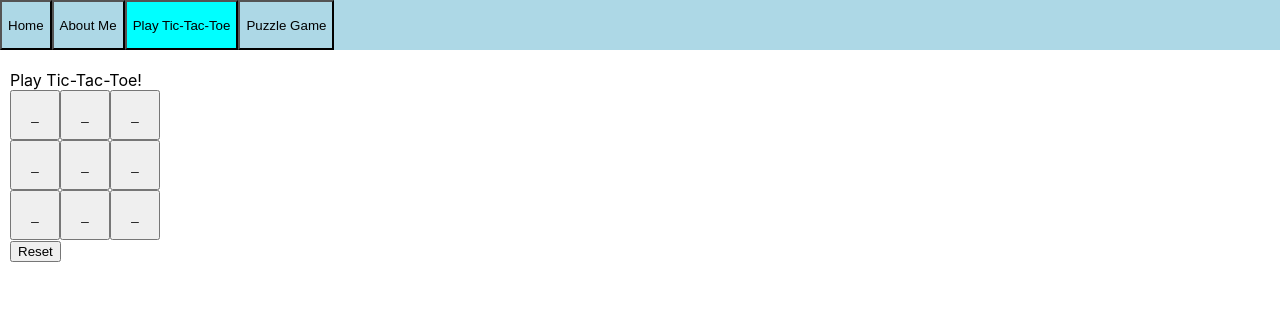
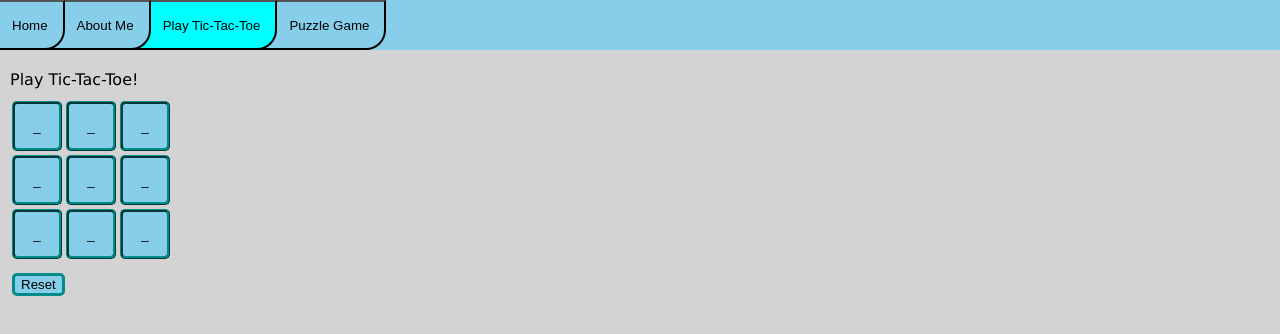
Before and after one commit to ethanyu27/ethan_web_home, a React (Create React App) app: page /partygame in a window 1280 px wide. Both pictures are taken after a click on the button "Play Tic-Tac-Toe". Shown: the top 334 px of the page. Built offline with nearby package versions, Linux system fonts and the light colour scheme.

Commit message:
Styling improvements and B&A Game fixes

```diff
--- a/src/App.css
+++ b/src/App.css
@@ -11,6 +11,13 @@
   .App-logo {
     animation: App-logo-spin infinite 20s linear;
   }
+}
+
+.App-background {
+  height: 100vh;
+  /* background-color: lightblue; */
+  background-color: lightgray;
+  font-family: Verdana;
 }
 
 .App-header {
@@ -38,26 +45,51 @@
 }
 
 .App-button {
+  background-color:skyblue;
+  border-radius: 5px;
+  border-width: 3px;
+  border-color: darkcyan;
+  border-style: solid;
+  margin: 2px;
+
+}
+
+.Ttt-button {
   width:50px;
   height:50px;
+  border-style: ridge;
 }
 
+.Spacer {
+  margin-top: 10px;
+  margin-bottom: 10px;
+}
 
-.TabView-Tab-Bar {
-  background-color: lightblue;
+.TabView-Style {
+  background-color: skyblue;
   height: 50px;
 }
 
+.TabView-Tab-Bar {
+  display: flex;
+  flex-direction: row;
+}
+
+.TabView-Tab-Container {
+  position: absolute;
+}
+
 .TabView-Tab {
-  background-color: lightblue;
-  border-radius: 0;
+  background-color: skyblue;
+  border-radius: 0 0 20px 0;
   height: 50px;
+  margin-left: -20px;
+  padding-left: 30px;
+  padding-right: 15px;
 }
 
 .TabView-Tab-Selected {
   background-color: cyan;
-  border-radius: 0;
-  height: 50px;
 }
 
 .TabView-Content {
--- a/src/App.tsx
+++ b/src/App.tsx
@@ -15,14 +15,18 @@ import { WordAssassins } from "./party_game/WordAssassins";
 
 function App() {
 
-  const mainView = (<TabView
+  const mainView = (
+    <div className={"App-background"}>
+      <TabView
       tabs={[
         {title: "Home", component: <Home/>},
         {title: "About Me", component: <About/>},
         {title: "Play Tic-Tac-Toe", component: <TicTacToe/>, spacing: 2},
         {title: "Puzzle Game", component: <BeforeAfterGame/>}
       ]}
-  />);
+    />
+    </div>
+  );
 
   return (
     <HashRouter>
--- a/src/Home.tsx
+++ b/src/Home.tsx
@@ -7,7 +7,7 @@ export function Home() {
         <h2>Welcome!</h2>
         <p>Website is in progress, but feel free to look around!</p>
       </div>
-    )
+    );
 }
 
 export default Home;
--- a/src/TabView.tsx
+++ b/src/TabView.tsx
@@ -17,15 +17,21 @@ export function TabView(props: TabViewProps) {
     const [selected, setSelected] = React.useState<number>(props.defaultSelected ?? 0);
 
     const buttons = props.tabs.map((tab, ind) => {
-        return (<button
-            className={`TabView-Tab${selected === ind ? '-Selected' : ''}`}
-            onClick={() => setSelected(ind)}>{tab.title}
-        </button>);
+        return (
+        <div className={'Tabview-Tab-Container'} style={{zIndex: `${props.tabs.length - ind}`}}>
+             <button
+                className={`TabView-Tab${selected === ind ? ' TabView-Tab-Selected' : ''}`}
+                onClick={() => setSelected(ind)}>{tab.title}
+            </button>
+        </div>
+        );
     });
 
     return (
-    <div className={'TabView-Tab-Bar'}>
-        {buttons}
+    <div className={'TabView-Style'}>
+        <div className={'TabView-Tab-Bar'}>
+            {buttons}
+        </div>
         <div style={{marginTop: `${10 * (props.tabs[selected]?.spacing ?? 0)}px`}}/>
         <div className={'TabView-Content'}>
             {props.tabs[selected].component ?? <></>}
--- a/src/TicTacToe.tsx
+++ b/src/TicTacToe.tsx
@@ -213,16 +213,18 @@ export function TicTacToe() {
   const buttons = gridVals.map((arr, i) => {
     return (<div>
       {arr.map((val, j) => {
-      return (<button id={`Tab${i}`} className="App-button" onClick={() => {if (gridVals[i][j] === "_" && (gameState === gs.PLAYERMOVE)) press_button(i,j)}}>
+      return (<button id={`Tab${i}`} className="App-button Ttt-button" onClick={() => {if (gridVals[i][j] === "_" && (gameState === gs.PLAYERMOVE)) press_button(i,j)}}>
         {val}</button>)
     })}</div>);
   })
 
   return (
     <div>
-    {gameText}
-    {buttons}
-    <button onClick={reset}>Reset</button>
+      {gameText}
+      <div className="Spacer">
+        {buttons}
+      </div>
+      <button className="App-button" onClick={reset}>Reset</button>
     </div>
   );
 }
--- a/src/before_after_game/BeforeAfterGame.css
+++ b/src/before_after_game/BeforeAfterGame.css
@@ -1,6 +1,7 @@
 .BeforeAfter-Word-Button {
     width:100px;
     height:50px;
+    border-style: ridge;
 }
 
 .BeforeAfter-Word-Button-Used {
--- a/src/before_after_game/BeforeAfterGame.tsx
+++ b/src/before_after_game/BeforeAfterGame.tsx
@@ -7,16 +7,17 @@ export function BeforeAfterGame() {
     enum as {CORRECT, INCORRECT, NOANSWER};
 
     const [answerList, setAnswerList] = React.useState<string[]>([]);
-    const [puzzleNum, setPuzzleNum] = React.useState<number>(3)
+    const [puzzleNum, setPuzzleNum] = React.useState<number>(0);
     const [wordList, setWordList] = React.useState<Utils.WordItem[][]>(Utils.readTiles(puzzleNum));
     const [answerState, setAnswerState] = React.useState<as>(as.NOANSWER);
+    const [hint, setHint] = React.useState<string>('');
 
     const answerLine = ["Answer:", ...answerList].map(word => <label className={'BeforeAfter-Word-label'}>{word}</label>)
 
     const wordGrid = wordList.map((row, i) => {
         const rowDisp = row.map((word, j) =>
         <button
-            className={`BeforeAfter-Word-Button${word.used ? ' BeforeAfter-Word-Button-Used' : ''}`}
+            className={`App-button BeforeAfter-Word-Button${word.used ? ' BeforeAfter-Word-Button-Used' : ''}`}
             onClick={() => {
                 setWordList(Utils.flipTile(wordList,i,j));
                 setAnswerList(Utils.updateAnswers(answerList, word.name));
@@ -29,13 +30,13 @@ export function BeforeAfterGame() {
     })
 
     const handleAnswer = () => {
-
         let newAnswerState: as = as.CORRECT;
         Utils.readSolution(puzzleNum).forEach((word, i) => {
             if (!answerList[i] || word !== answerList[i]) {
                 newAnswerState = as.INCORRECT;
             }
         });
+        setHint('');
         setAnswerState(newAnswerState);
     }
 
@@ -43,12 +44,37 @@ export function BeforeAfterGame() {
         setWordList(wordList.map(row=>row.map(word=>({name: word.name, used: false}))));
         setAnswerList([]);
         setAnswerState(as.NOANSWER);
+        setHint('');
     }
 
-    const answerBox = answerState !== as.NOANSWER && <div style={{marginTop: '10px'}}>
-    <label style={{backgroundColor: answerState === as.CORRECT ? 'green' : 'red'}}>
-        {`${answerState === as.INCORRECT ? 'Not Quite ' : ''}Correct!`}
-    </label></div>
+    const handleHint = () => {
+        const answer = Utils.readSolution(puzzleNum);
+        if (answer.length) {
+            setHint(`Start: ${answer[0]}, End: ${answer[answer.length - 1]}`);
+        }
+    }
+
+    const handleNewPuzzle = () => {
+        const newPuzzle = Utils.getNewPuzzle(puzzleNum);
+        setAnswerList([]);
+        setAnswerState(as.NOANSWER);
+        setPuzzleNum(newPuzzle);
+        setWordList(Utils.readTiles(newPuzzle));
+        setHint('');
+    }
+
+    const getFeedbackLabel = (message: string, color: string) => {
+        return (<div style={{marginTop: '10px'}}>
+            <label style={{backgroundColor: color}}>
+                {message}
+            </label>
+        </div>);
+    }
+
+    const answerLabel = getFeedbackLabel(
+        `${answerState === as.INCORRECT ? 'Not Quite ' : ''}Correct!`,
+        answerState === as.CORRECT ? 'green' : 'red');
+    const hintLabel = getFeedbackLabel(hint, 'yellow');
 
     return (<div>
         <div>
@@ -60,17 +86,14 @@ export function BeforeAfterGame() {
             <p>Connect all words together to get your final answer!</p>
         </div>
         <div style={{marginBottom: '10px'}}>{answerLine}</div>
-        {wordGrid}
-        <button onClick={handleReset}>Reset</button>
-        <button onClick={handleAnswer}>Check Answer</button>
-        <button onClick={() => {
-            const newPuzzle = puzzleNum === 3 ? 4 : 3;
-            setAnswerList([]);
-            setAnswerState(as.NOANSWER);
-            setPuzzleNum(newPuzzle);
-            setWordList(Utils.readTiles(newPuzzle));
-        }}>New puzzle</button>
-        {answerBox}
+        <div className={"Spacer"}>
+            {wordGrid}
+        </div>
+        <button className="App-button" onClick={handleReset}>Reset</button>
+        <button className="App-button" onClick={handleAnswer}>Check Answer</button>
+        <button className="App-button" onClick={handleHint}>Hint</button>
+        <button className="App-button" onClick={handleNewPuzzle}>New puzzle</button>
+        {hint ? hintLabel : answerState !== as.NOANSWER && answerLabel}
     </div>)
 }
 
--- a/src/before_after_game/GameUtils.ts
+++ b/src/before_after_game/GameUtils.ts
@@ -5,15 +5,18 @@ export interface WordItem {
     used: boolean
 }
 
+const nPuzzles: number = Puzzles?.prompts?.length ?? 0;
+
+export const getNewPuzzle = (current: number): number => {
+    if (nPuzzles < 2) return 0;
+    let newPuzzle = Math.floor(Math.random() * (nPuzzles - 1));
+    if (newPuzzle >= current) newPuzzle++;
+    return newPuzzle;
+}
+
 export const readTiles = (n: number): WordItem[][] => {
-    if (n === 3) {
-        return Puzzles.prompts[0].split(";").map(prompt => prompt.split(",")).map(row => row.map(word => ({name: word, used: false})));
-    } else if (n === 4) {
-        return [
-            ['PLOT', 'PICTURE', 'KIND'],
-            ['CHECK', 'MARK', 'LOW'],
-            ['RATE', 'SUPER', 'PITCH'],
-        ].map(row => row.map(word => ({name: word, used: false})));
+    if (Puzzles?.prompts?.[n]) {
+        return Puzzles.prompts[n].split(";").map(prompt => prompt.split(",")).map(row => row.map(word => ({name: word, used: false})));
     }
     return [];
 }
@@ -33,8 +36,9 @@ export const updateAnswers = (answerList: string[], word: string) => {
 }
 
 export const readSolution = (n: number) => {
-    if (n === 3) return ['ANCIENT', 'GIFT', 'TREE', 'PET', 'FRONT', 'BOAT', 'SPORT', 'WASH', 'SUITCASE'];
-    if (n === 4) return ['SUPER', 'KIND', 'RATE', 'MARK', 'LOW', 'PICTURE', 'PITCH', 'CHECK', 'PLOT'];
+    if (Puzzles?.answers?.[n]) {
+        return Puzzles.answers[n].split(",");
+    }
     return [];
 }
 
--- a/src/before_after_game/puzzles.json
+++ b/src/before_after_game/puzzles.json
@@ -1,8 +1,10 @@
 {
     "prompts" : [
-        "ONE, TWO, THREE; FOUR, FIVE, SIX; SEVEN, EIGHT, NINE"
+        "PET, TREE, ANCIENT; BOAT, WASH, SPORT; GIFT, SUITCASE, FRONT",
+        "KIND, PICTURE, PITCH; RATE, CHECK, MARK; PLOT, SUPER, LOW"
     ],
     "answers": [
-        "ONE, TWO, THREE, FOUR, FIVE, SIX, SEVEN, EIGHT, NINE"
+        "ANCIENT, GIFT, TREE, PET, FRONT, BOAT, SPORT, WASH, SUITCASE",
+        "SUPER, KIND, RATE, MARK, LOW, PICTURE, PITCH, CHECK, PLOT"
     ]
 }
--- a/src/party_game/WordAssassins.tsx
+++ b/src/party_game/WordAssassins.tsx
@@ -9,6 +9,7 @@ const RULES: string[] = [
     "Each player will be given a target and a word.",
     "The goal of the game is to discreetly get your target to say the given word.",
     "The exact word must be said. A variant of the word does not count.",
+    "The may not use your target's word to get them to say that word.",
     "You must be the one that caused/manipulated the conversation to lead your target to say their word (i.e., if they say it on a phone call with someone else, it does not count).",
     "Once your target has said that word, show them your target/word page to confirm, and they are eliminated from the game.",
     "After you have eliminated a player, you receive their target and word as your new assignment.",
```
Also changed, not shown: 11 other files (tests, documents, lock files or other folders). Lines whose indentation alone changed are shown as unchanged.
